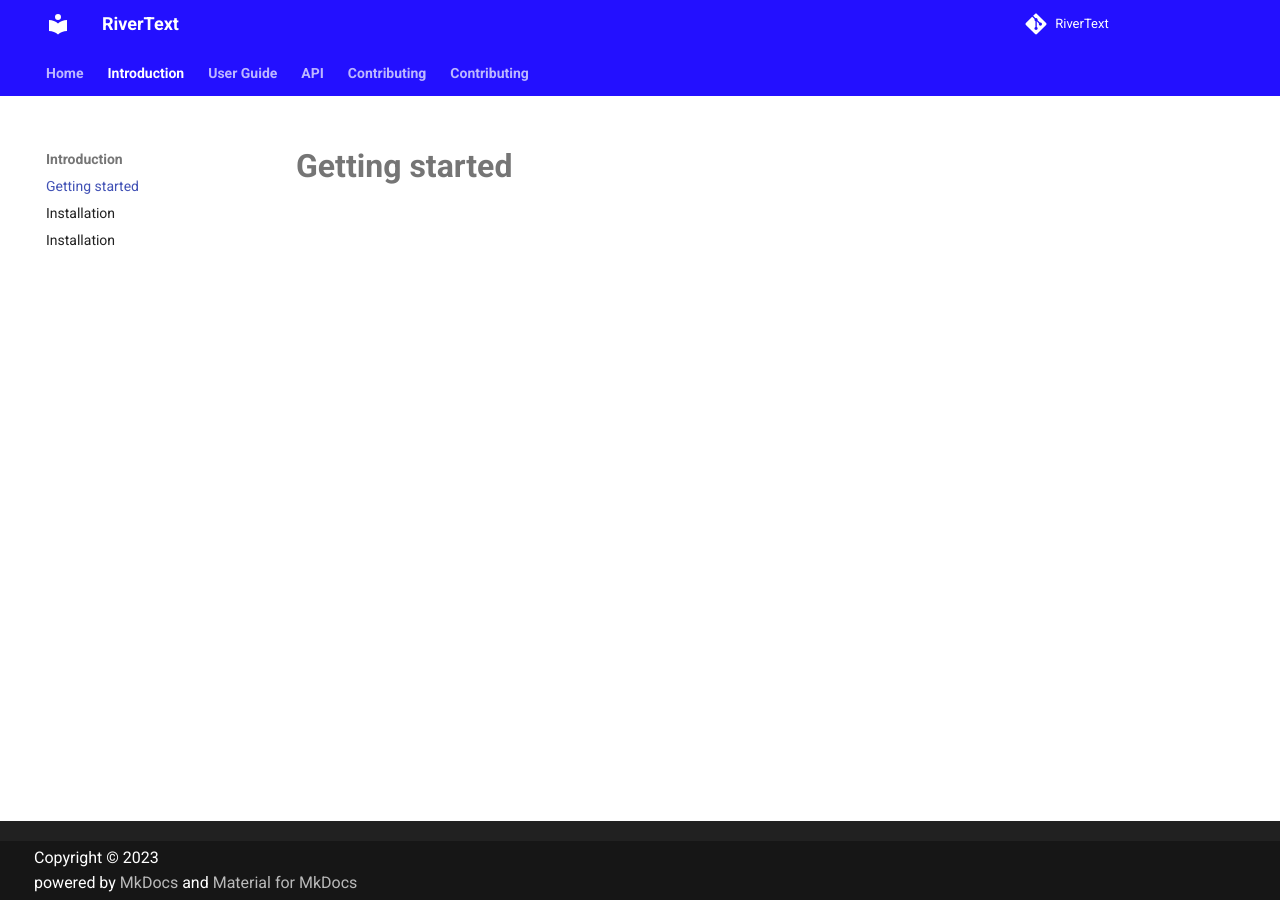
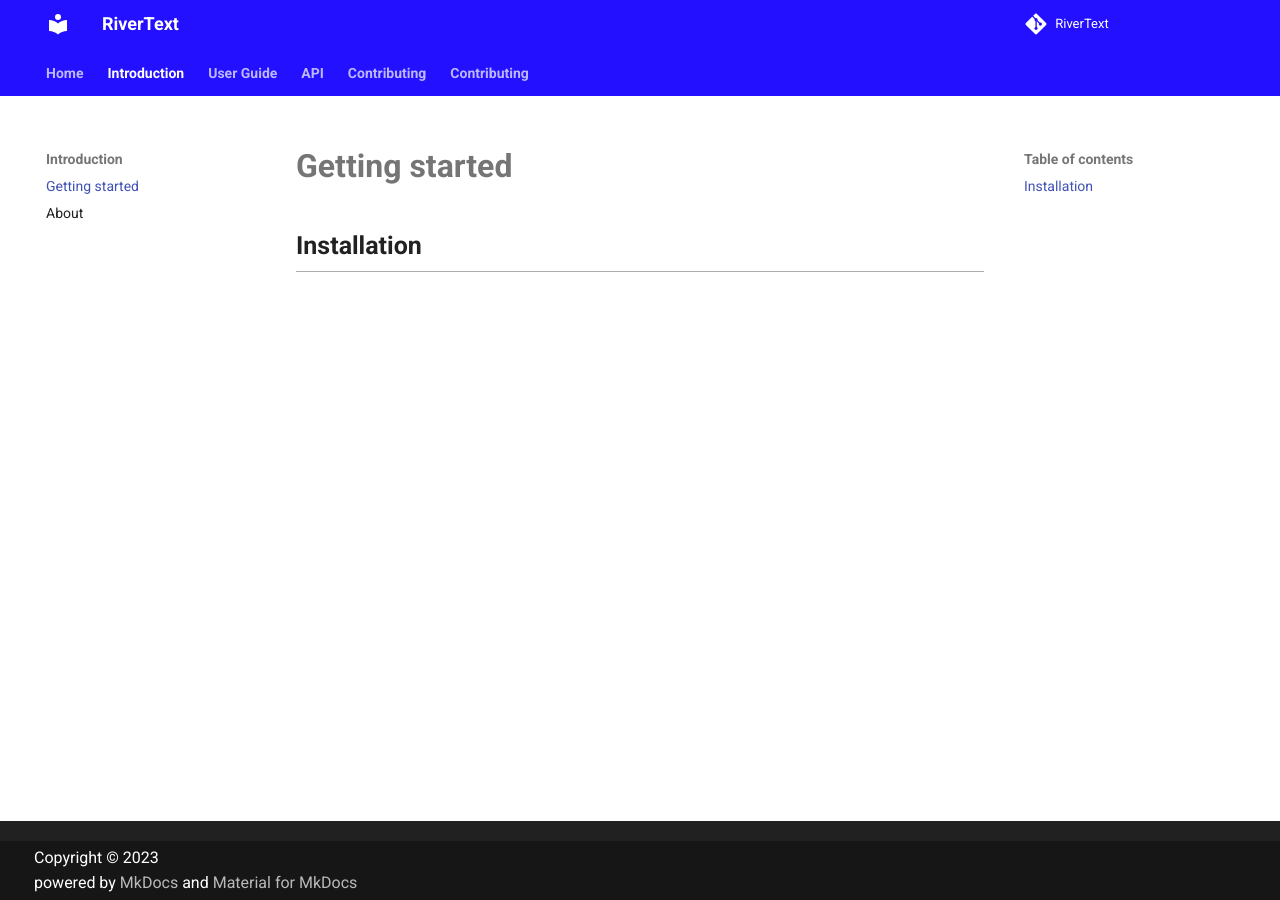
Before and after one commit to dccuchile/rivertext, an MkDocs documentation site: the page built from docs/getting_started.md, in a window 1280 px wide. Built offline with MkDocs 1.6.1 and Material for MkDocs 9.7.7, drawn with Linux system fonts in a browser that asks for light colours; a script that is not in the unit is left out; comment, search, counter and statistics services are not loaded; part of the change alters nothing that is shown.

```diff
--- a/docs/getting_started.md
+++ b/docs/getting_started.md
@@ -1 +1,3 @@
 # Getting started
+
+## Installation
--- a/mkdocs.yml
+++ b/mkdocs.yml
@@ -32,7 +32,6 @@ nav:
   - Home: index.md
   - Introduction:
       - getting_started.md
-      - Installation: introduction/about.md
       - About: introduction/about.md
   - User Guide: tutorials.md
   - API:
```
